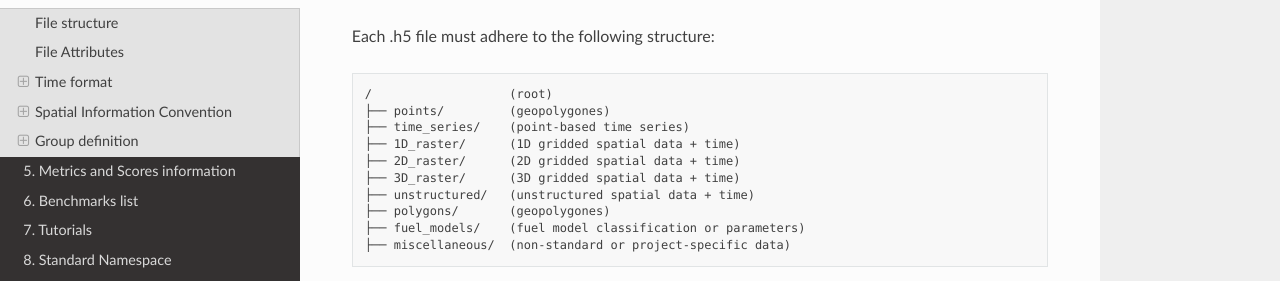
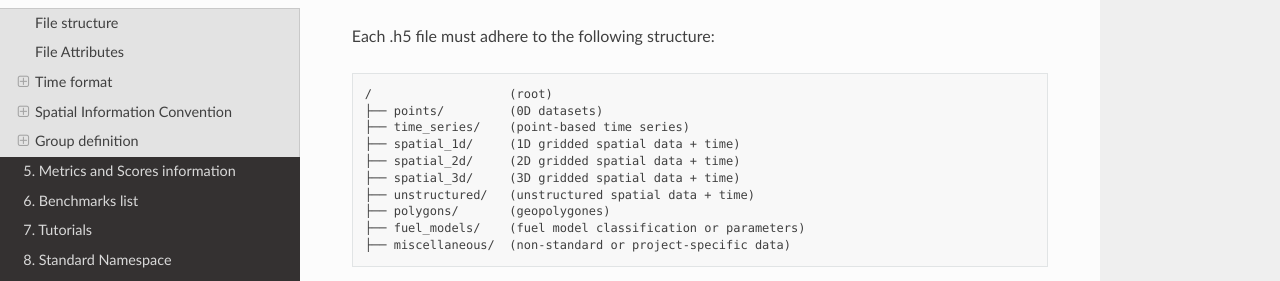
Before and after one commit to wirc-sjsu/firebench, a Sphinx documentation site: the page built from docs/standard_format.md, in a window 1280 px wide and 900 px high. Shown: the part 385-666 px from the top of the window. Built offline with Sphinx 7.4.7 and the Read the Docs theme 3.1.0, drawn with Linux system fonts in a browser that asks for light colours.

Commit message:
change standard file format

````diff
--- a/docs/standard_format.md
+++ b/docs/standard_format.md
@@ -12,11 +12,11 @@ Each .h5 file must adhere to the following structure:
 
 ```
 /                   (root)
-├── points/         (geopolygones)
+├── points/         (0D datasets)
 ├── time_series/    (point-based time series)
-├── 1D_raster/      (1D gridded spatial data + time)
-├── 2D_raster/      (2D gridded spatial data + time)
-├── 3D_raster/      (3D gridded spatial data + time)
+├── spatial_1d/     (1D gridded spatial data + time)
+├── spatial_2d/     (2D gridded spatial data + time)
+├── spatial_3d/     (3D gridded spatial data + time)
 ├── unstructured/   (unstructured spatial data + time)
 ├── polygons/       (geopolygones)
 ├── fuel_models/    (fuel model classification or parameters)
````
